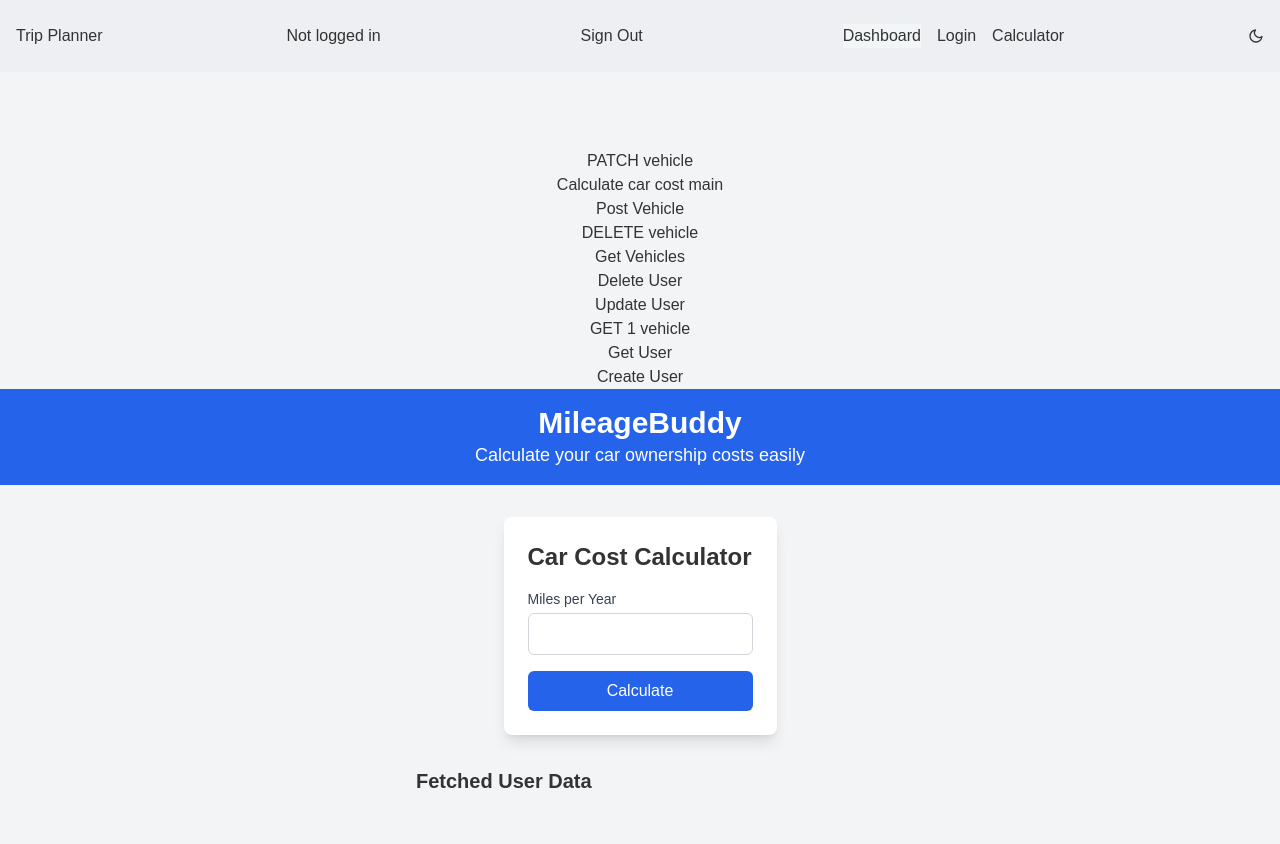
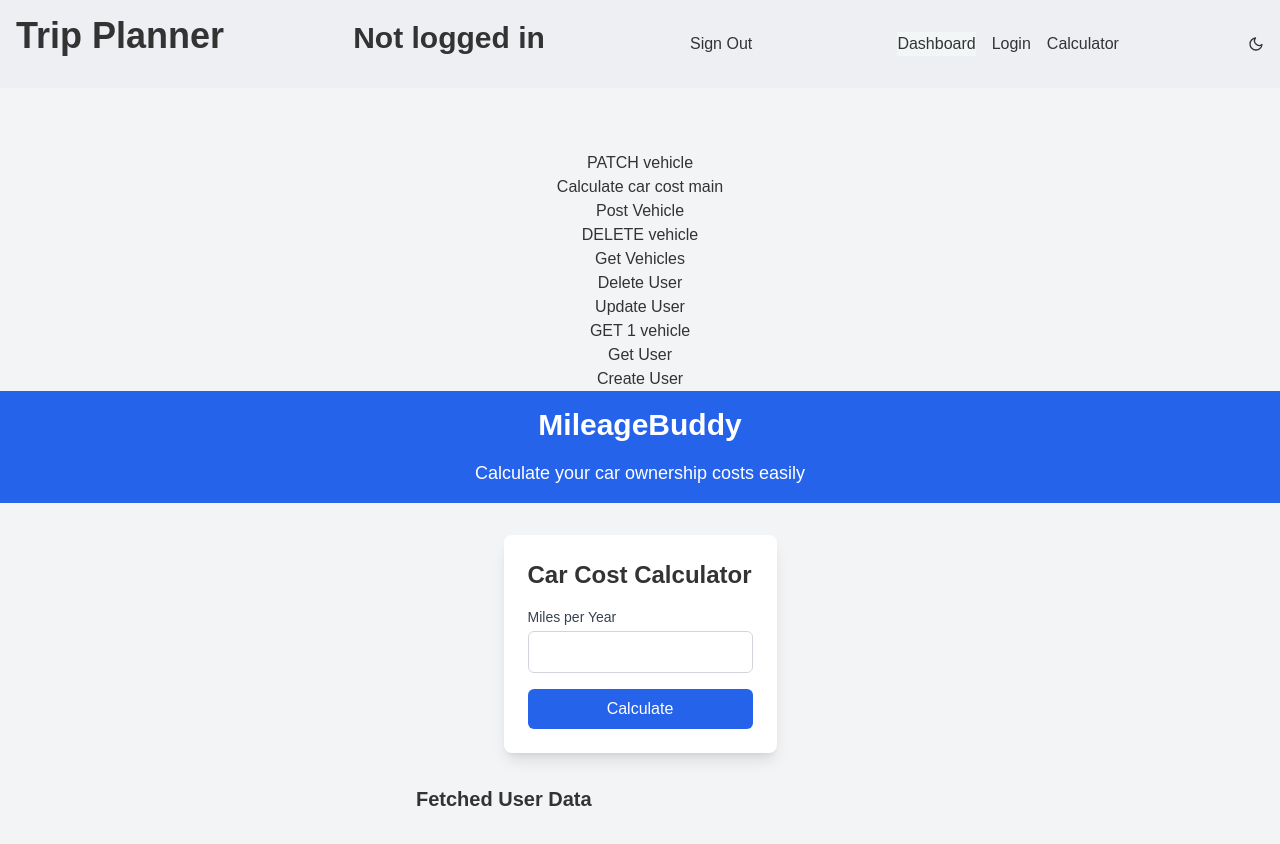
Before and after one commit to adamhinton/mileagebuddy, a Next.js app: page / in a window 1280 px wide. Shown: the top 844 px of the page. Built offline with nearby package versions, Linux system fonts and the light colour scheme; no server answers.

Commit message:
Fix issue with header tags being normal font size

```diff
--- a/src/app/globals.css
+++ b/src/app/globals.css
@@ -1,5 +1,28 @@
 /* globals.css */
 @tailwind base;
+
+/* Implemented this because my header tags were same font size as regular text */
+@layer base {
+	h1 {
+		@apply text-4xl font-bold mb-4;
+	}
+	h2 {
+		@apply text-3xl font-bold mb-3;
+	}
+	h3 {
+		@apply text-2xl font-semibold mb-2;
+	}
+	h4 {
+		@apply text-xl font-semibold mb-2;
+	}
+	h5 {
+		@apply text-lg font-medium mb-1;
+	}
+	h6 {
+		@apply text-base font-medium mb-1;
+	}
+}
+
 @tailwind components;
 
 @layer components {
```
